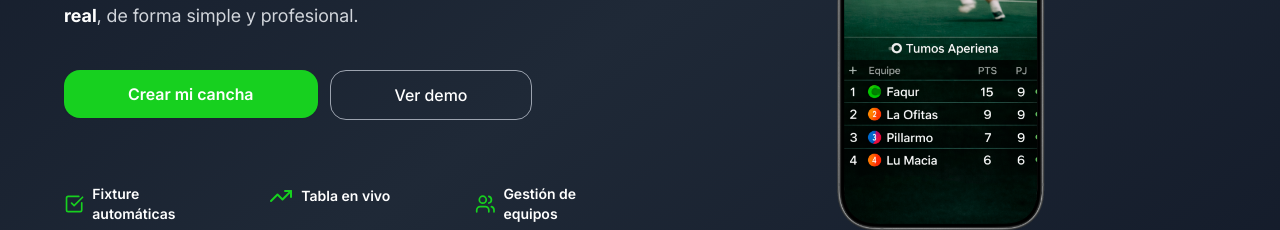
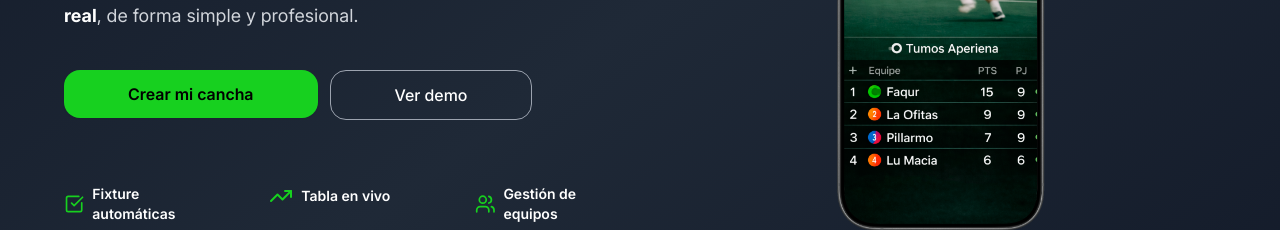
Before and after one commit to AxelArani-code/PicaditoBeta, a Next.js app in the folder apps/web/: page / in a window 1280 px wide. Shown: the part 605-835 px from the top of the page. Built offline with nearby package versions, Linux system fonts and the light colour scheme; no server answers; the database is empty; a web font is replaced by a local one.

Commit message:
Terminado Navbar Desktop y Hero Section 2.0

```diff
--- a/apps/web/src/components/home/Hero/Hero.tsx
+++ b/apps/web/src/components/home/Hero/Hero.tsx
@@ -32,7 +32,7 @@ export const Hero = () => {
                             <Link href="/register" className="w-full sm:w-auto">
                                 <Button
                                     size="lg"
-                                    className="w-full sm:w-auto px-8 bg-primary hover:bg-primary/90 text-white font-semibold"
+                                    className="w-full sm:w-auto px-8 bg-primary hover:bg-primary/90 text-black font-semibold"
                                 >
                                     Crear mi cancha
                                 </Button>
--- a/apps/web/src/components/shared/Navbar/Navbar.tsx
+++ b/apps/web/src/components/shared/Navbar/Navbar.tsx
@@ -40,7 +40,7 @@ export const Navbar = () => {
                 </div>
 
                 {/* Auth Buttons - Desktop */}
-                <div className="hidden lg:flex items-center gap-4">
+                <div className="hidden lg:flex items-center gap-4 " >
                     <Link href="/login">
                         <Button variant="outline" size="sm" className="border-gray-400 text-white hover:bg-white/10">
                             Iniciar sesión
```
